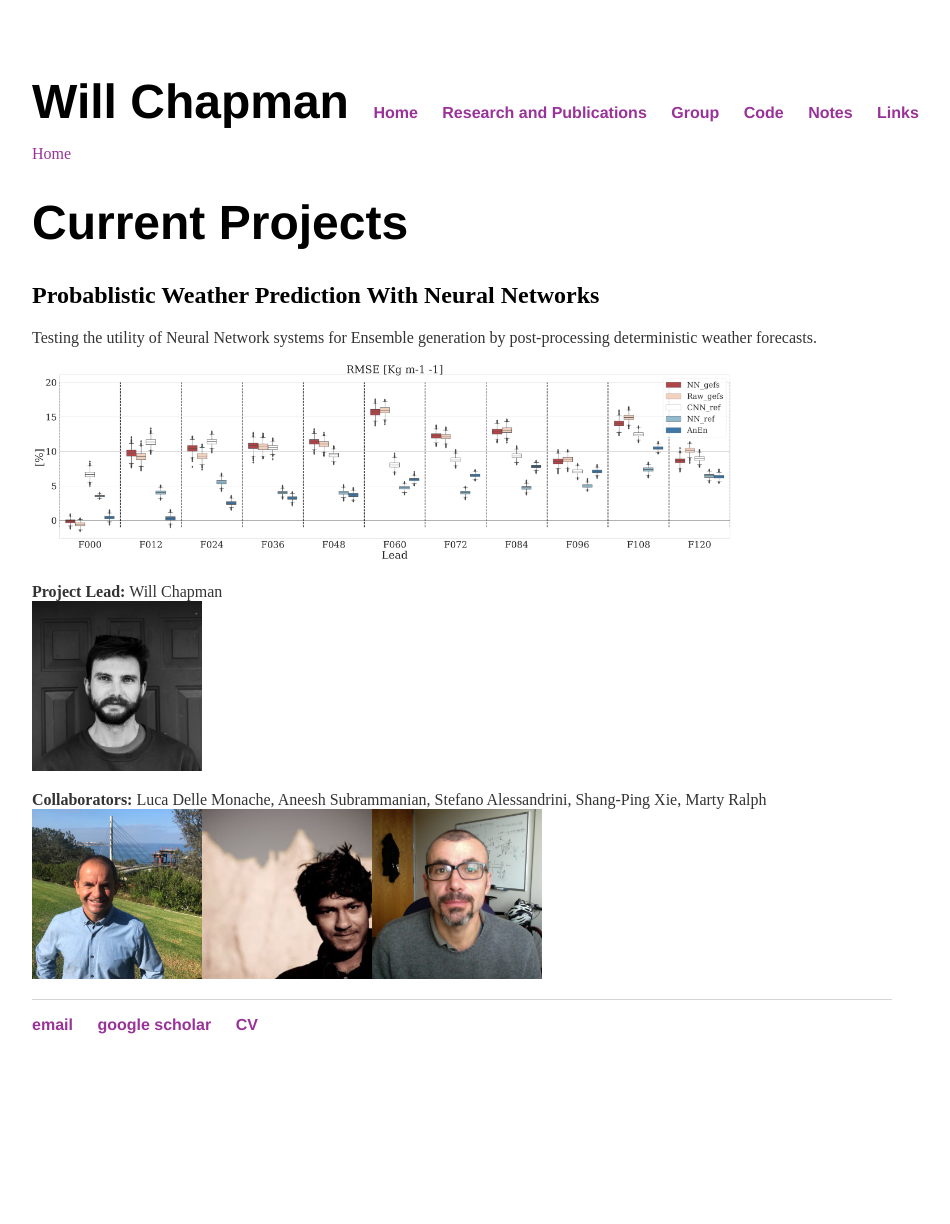
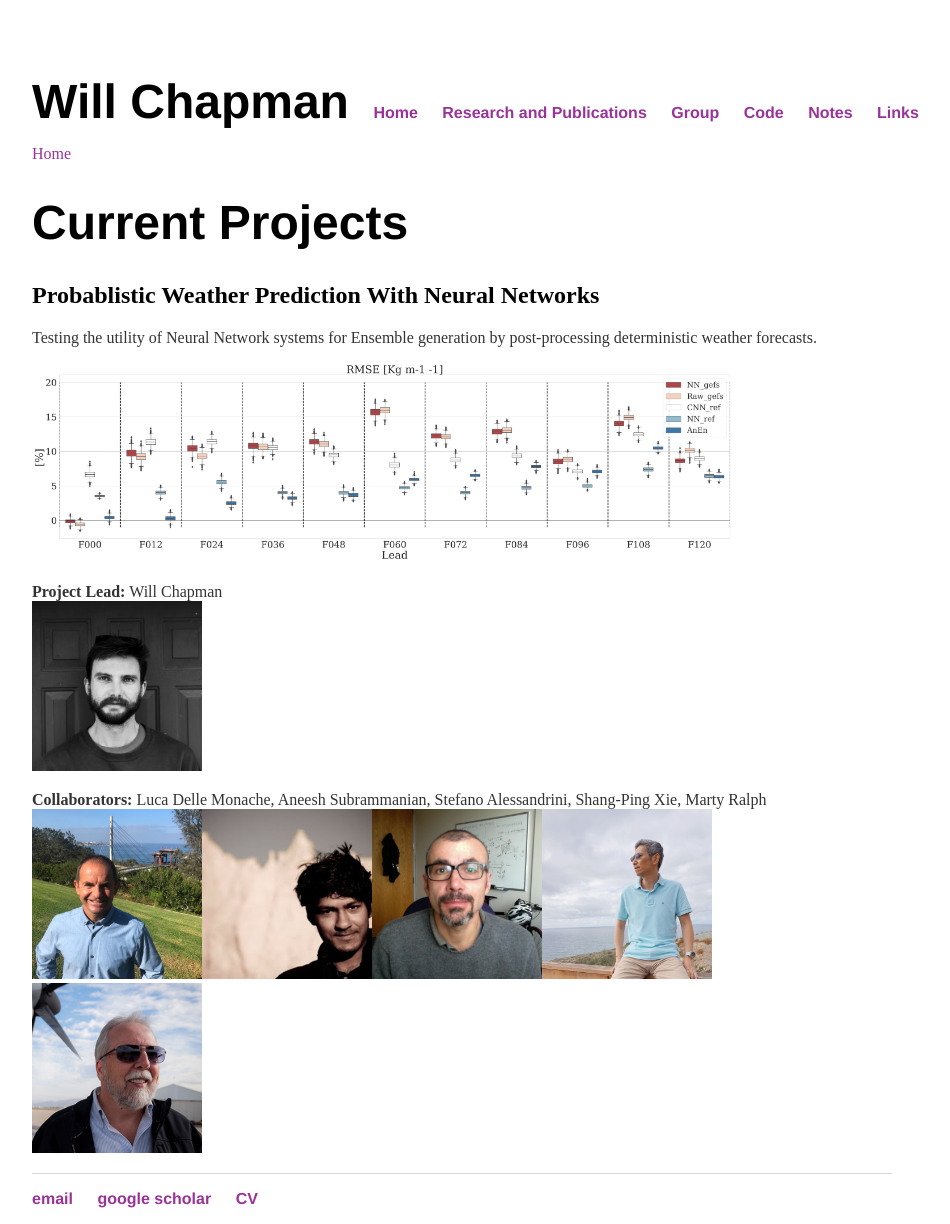
Before and after one commit to WillyChap/willychap_beta.github.io, a Jekyll site: the page built from research/projects.md, in a window 1280 px wide. Shown: the whole page, without its empty margins (276-1226 px from the left). Built offline with Jekyll 4.4.1, drawn with Linux system fonts in a browser that asks for light colours; our own code applies the rules of GitHub Pages for plain Markdown files; before the commit the page ends 1050 px from its top, so only the background shows below that.

Commit message:
Update projects.md

```diff
--- a/research/projects.md
+++ b/research/projects.md
@@ -11,4 +11,4 @@
 <img src="http://willychap.github.io/images/william_chapman_square.jpg" alt="Me" width="170"/>
 
 **Collaborators:** Luca Delle Monache, Aneesh Subrammanian, Stefano Alessandrini, Shang-Ping Xie, Marty Ralph<br/>
-<img src="http://willychap.github.io/images/LDM.jpg" alt="LDM" width="170"/><img src="http://willychap.github.io/images/ACS.jpg" alt="ACS" width="170"/><img src="http://willychap.github.io/images/SA.jpg" alt="SPX" width="170"/>
+<img src="http://willychap.github.io/images/LDM.jpg" alt="LDM" width="170"/><img src="http://willychap.github.io/images/ACS.jpg" alt="ACS" width="170"/><img src="http://willychap.github.io/images/SA.jpg" alt="SPX" width="170"/><img src="http://willychap.github.io/images/SPX.jpg" alt="SPX" width="170"/><img src="http://willychap.github.io/images/FMR.jpg" alt="FMR" width="170"/>
```
